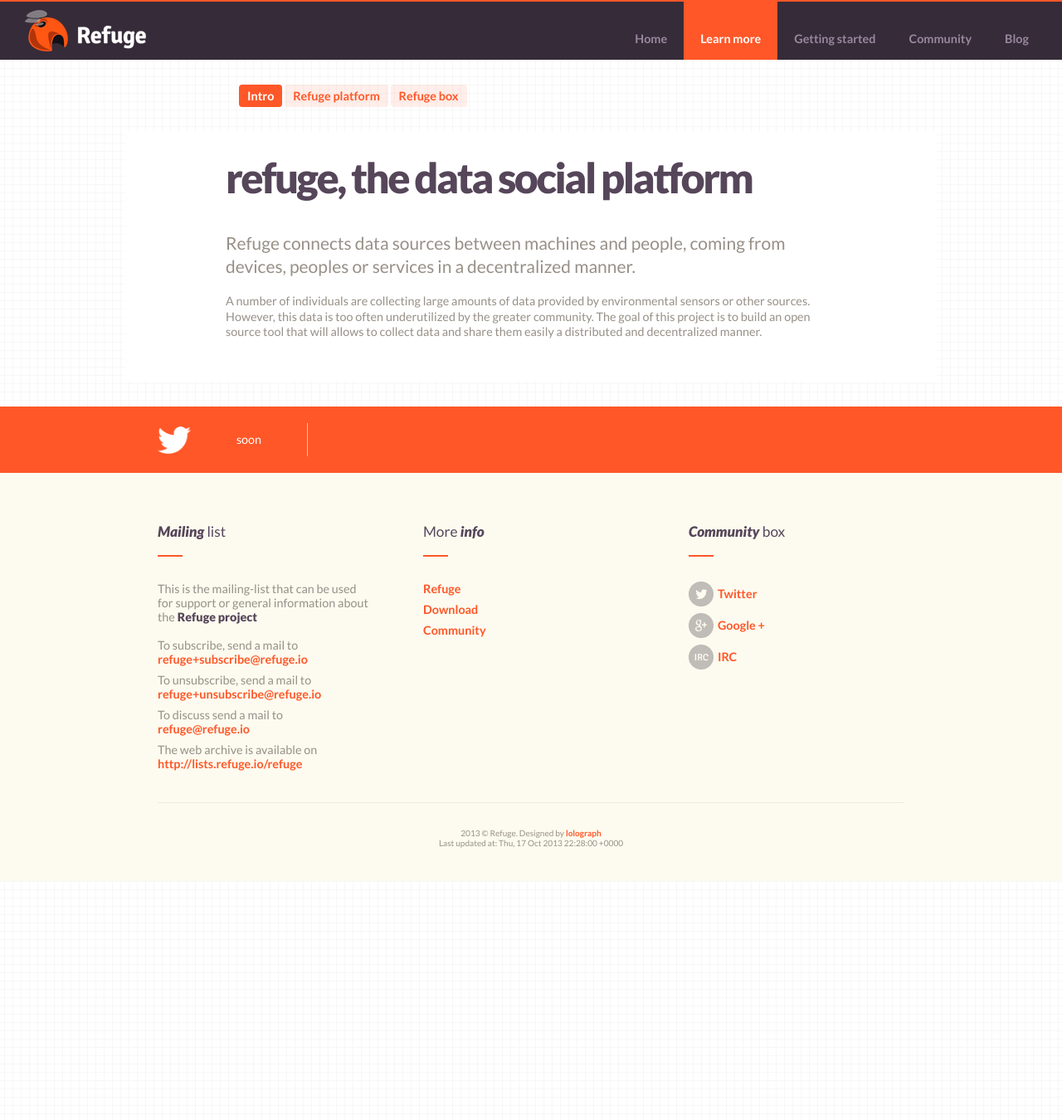
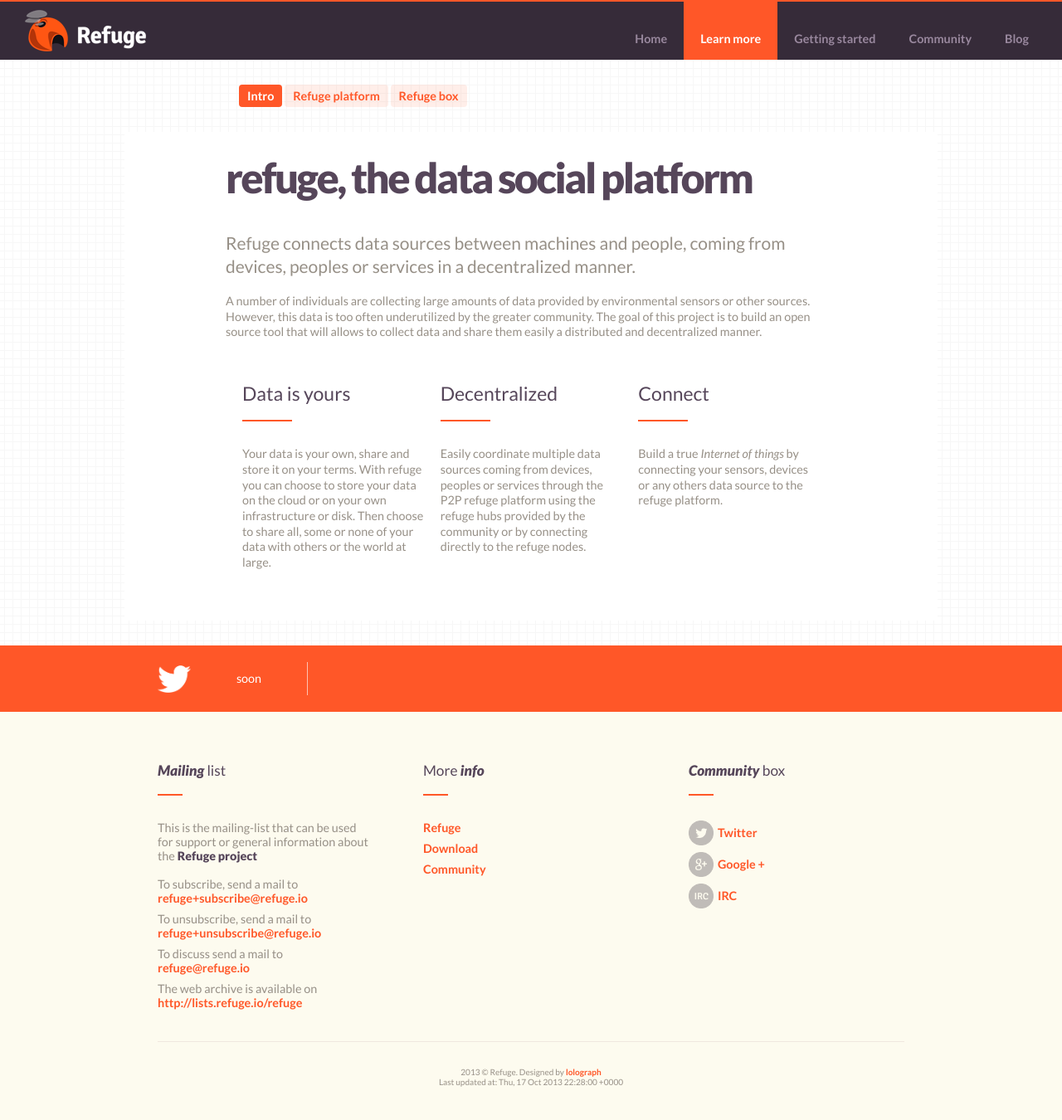
Before and after one commit to refuge/refuge.io, a Jekyll site: the page built from learnmore/index.html, in a window 1280 px wide. Shown: the whole page at 83% size. Built offline with Jekyll 4.4.1, drawn with Linux system fonts in a browser that asks for light colours; nearby versions of some CDN libraries; before the commit the page ends 1062 px from its top, so only the background shows below that.

Commit message:
complete intro

```diff
--- a/learnmore/index.html
+++ b/learnmore/index.html
@@ -22,6 +22,35 @@ section: intro
         them easily a distributed and decentralized manner.</p>
 
 
+
+        <div class="whole">
+          <div class="one-third">
+            <h3>Data is yours</h3>
+            <p>Your data is your own, share and store it on your terms. With
+            refuge you can choose to store your data on the cloud or on your
+            own infrastructure or disk. Then choose to share all, some or
+            none of your data with others or the world at large.</p>
+          </div>
+
+          <div class="one-third">
+            <h3>Decentralized</h3>
+            <p>Easily coordinate multiple data sources coming from
+            devices, peoples or services through the P2P refuge platform
+            using the refuge hubs provided by the community or by
+            connecting directly to the refuge nodes.</p>
+          </div>
+
+          <div class="one-third">
+            <h3>Connect</h3>
+            <p>Build a true <em>Internet of things</em> by connecting
+            your sensors, devices or any others data source to the
+            refuge platform.</p>
+          </div>
+        </div>
+
+
+
+
       </div>
 
     </div>
```
Lines whose indentation alone changed are shown as unchanged.
